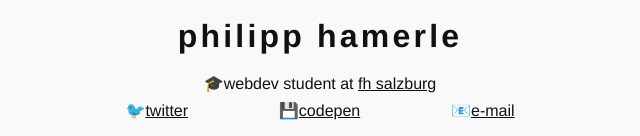
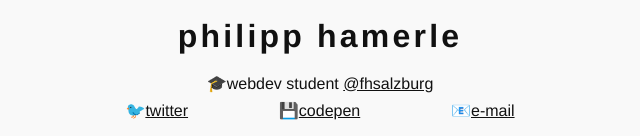
Before and after one commit to p-ham/phamerle, a plain HTML site: page index.html in a window 1280 px wide. Shown: the part 661-797 px from the top of the page, 320-960 px from the left. Drawn offline with Linux system fonts and the light colour scheme.

Commit message:
fix: changed text

```diff
--- a/index.html
+++ b/index.html
@@ -22,7 +22,7 @@
     </svg>
     <div id="content">
         <h1>philipp hamerle</h1>
-        <p>🎓webdev student at <a href="https://twitter.com/fhsalzburg" target="_blank">fh salzburg</a></p>
+        <p>🎓webdev student <a href="https://twitter.com/fhsalzburg" target="_blank">@fhsalzburg</a></p>
         <ul>
             <li>🐦<a href="https://twitter.com/philipp_ham" target="_blank">twitter</a></li>
             <li>💾<a href="https://codepen.io/philipp_ham/" target="_blank">codepen</a></li>
```
